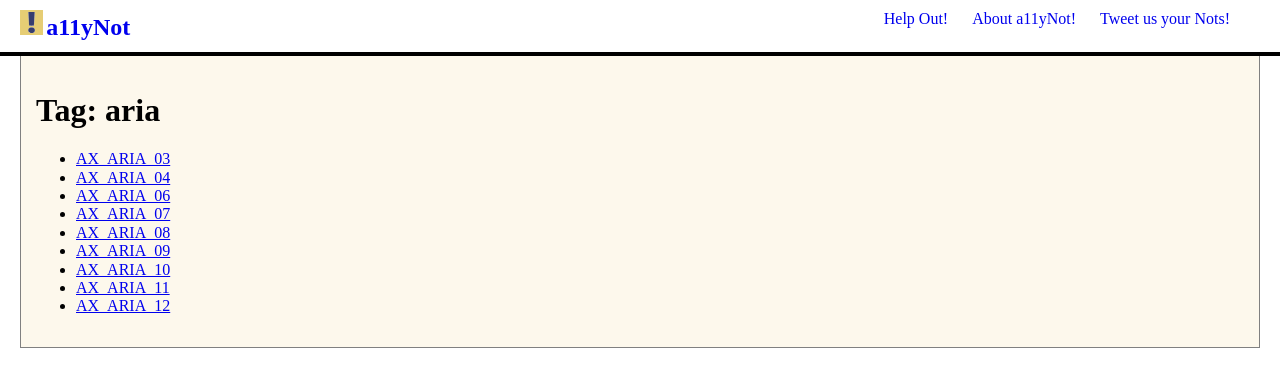
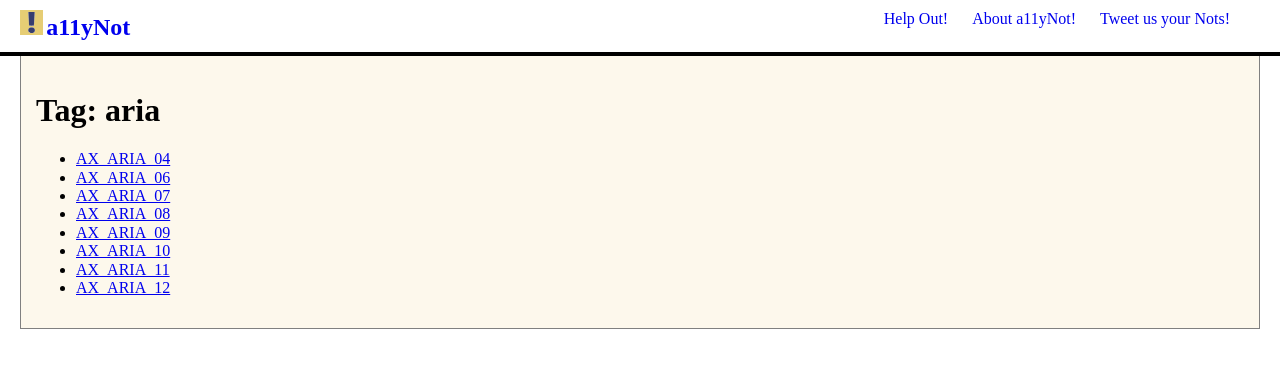
Before and after one commit to a11yNot/a11yNot.github.io, a Jekyll site: the page built from nots/tag/aria.md, in a window 1280 px wide. Shown: the top 387 px of the page. Built offline with Jekyll 4.4.1, drawn with Linux system fonts in a browser that asks for light colours; nearby versions of some CDN libraries.

Commit message:
Update AX_ARIA_03.md

```diff
--- a/_nots/AX_ARIA_03.md
+++ b/_nots/AX_ARIA_03.md
@@ -3,8 +3,7 @@ title: AX_ARIA_03
 gistID: 97244f670e69d8e430cc
 source: devtools
 tags:
-- aria
-- label
+- axe
 - devtools
 ---
 
```
